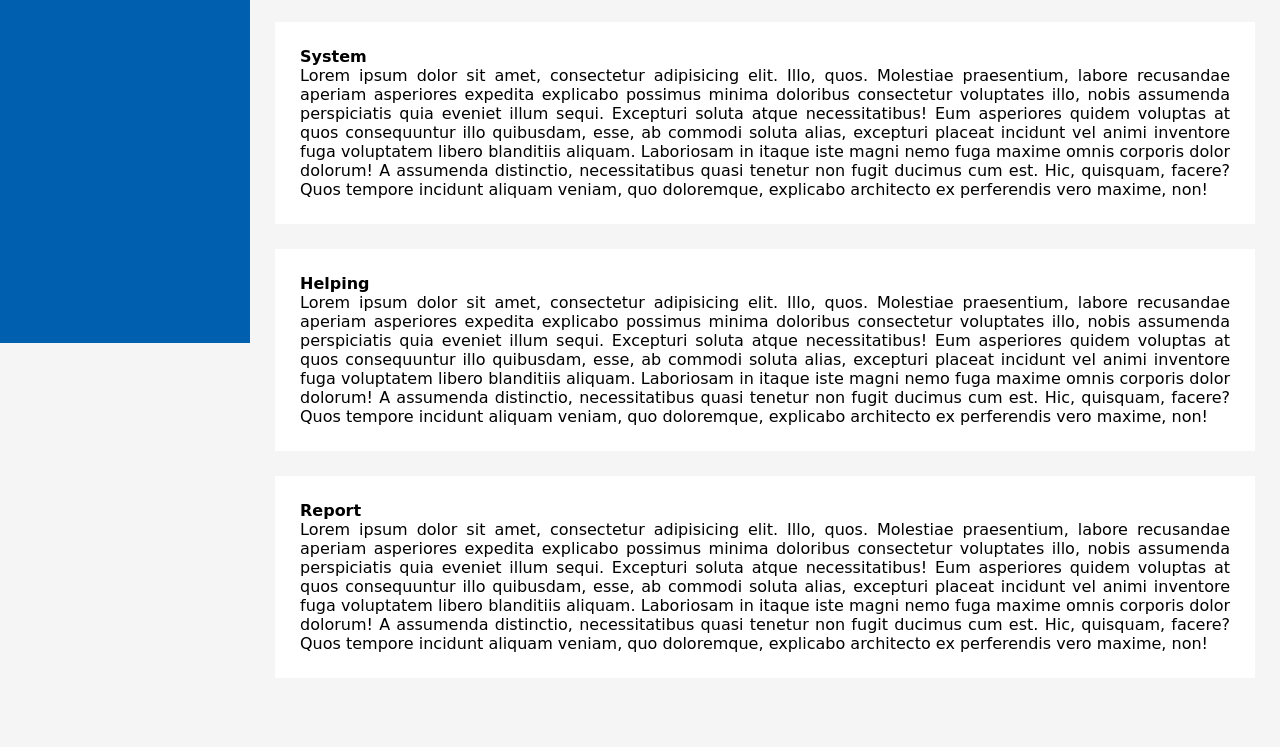
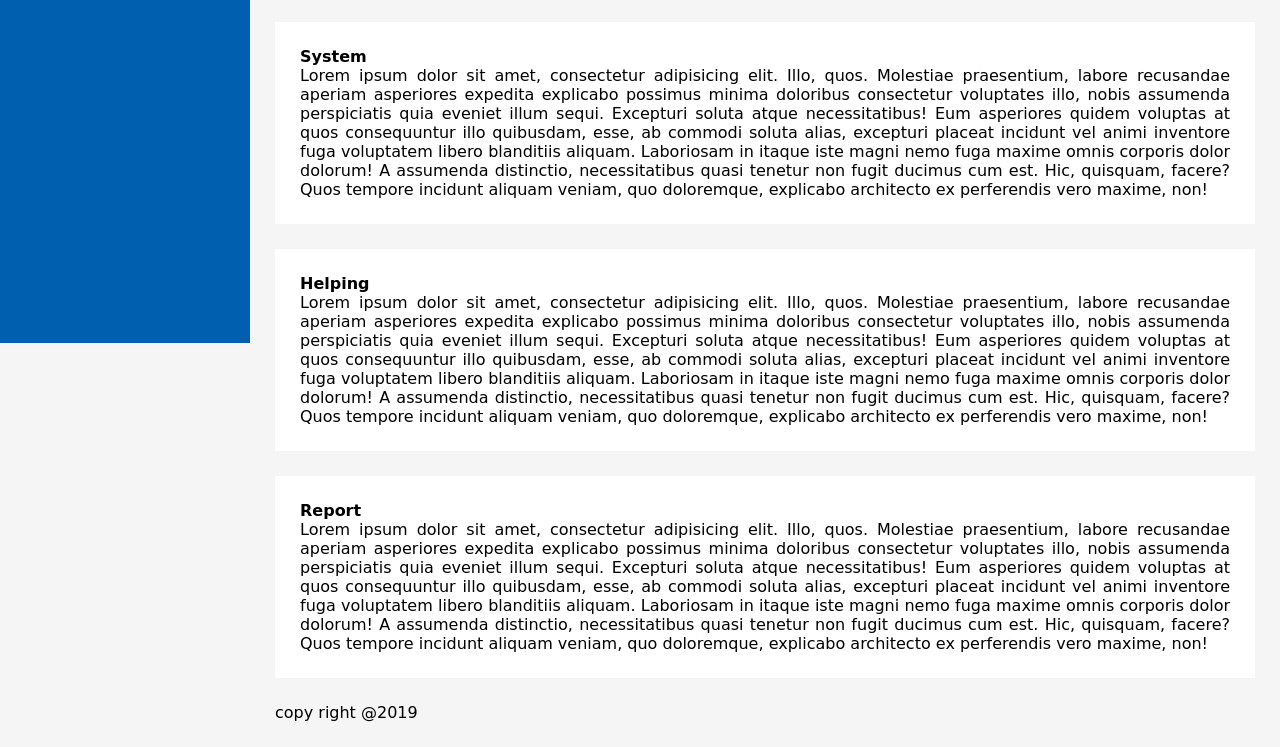
Before and after one commit to hninthuzar/SideBar-Navigation-Html-Css-Testing, a plain HTML site: page index.html in a window 1280 px wide. Shown: the part 517-1264 px from the top of the page. Drawn offline with Linux system fonts and the light colour scheme; a web font is replaced by a local one.

Commit message:
Update index.html

```diff
--- a/index.html
+++ b/index.html
@@ -112,6 +112,8 @@
 				</div>
 			</div>
 		</div>
+
+		<footer>copy right @2019 </footer>
 	</div>
 </div>
 
```
